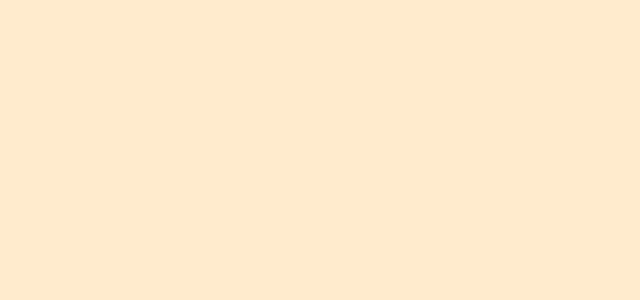
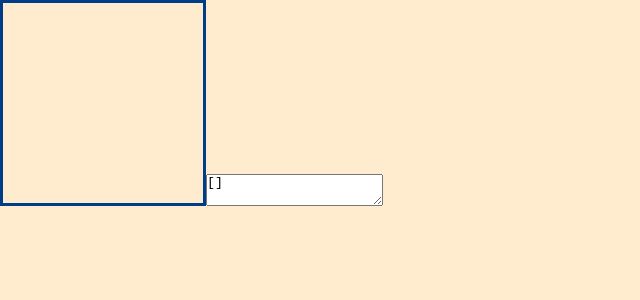
Before and after one commit to UnjuanableStudio/vcui, a Vue app: page /#/pointer_path in a window 1280 px wide. Before the commit this address had no page. Shown: the top 300 px of the page, without its empty margins (0-640 px from the left). Built offline with nearby package versions, Linux system fonts and the light colour scheme.

Commit message:
1.修改组件前缀方法 2.增加划动轨迹点检测组件

```diff
--- a/example/pages/TestPcApp.vue
+++ b/example/pages/TestPcApp.vue
@@ -1,8 +1,21 @@
 <template>
-    <vc-pc-app-layout v-model:show-left-panel="lp">
-        <template #content="size">
-            {{ size.width }}
-            {{ size.height }}
+    <vc-pc-app-layout v-model:show-left-panel="lp" :inBox="false">
+        <template #header-left>
+            <span style="color: #f0f2f4">header-left</span>
+        </template>
+        <template #header-right>
+            <span style="color: red">dsadasd</span>
+        </template>
+        <template #left-panel>
+            <ul style="color: #f0f2f4; text-align: center">
+                <li>1</li>
+                <li>2</li>
+                <li>3</li>
+            </ul>
+        </template>
+        <template #content="cont">
+            {{cont.width}}
+            {{cont.height}}
         </template>
     </vc-pc-app-layout>
 </template>
--- /dev/null
+++ b/example/pages/TestPointerPath.vue
@@ -0,0 +1,23 @@
+<script setup>
+import {ref} from "vue"
+import PointerPath from "../../src/component/PointerPath/PointerPath.vue";
+
+const points = ref([])
+const onDraw = (p) => {
+    points.value.length = 0
+    p.forEach(item=>{
+        points.value.push(item)
+    })
+}
+</script>
+
+<template>
+    <pointer-path class="border" @change="onDraw"></pointer-path>
+    <textarea>{{points}}</textarea>
+</template>
+
+<style scoped>
+.border {
+    border: #003d88 solid 3px;
+}
+</style>
--- a/example/router/index.js
+++ b/example/router/index.js
@@ -1,25 +1,25 @@
 import {createRouter, createWebHashHistory} from "vue-router"
-import Home from '../pages/index.vue'
-import Image from '../pages/TestImage.vue'
-import ScrollView from "../pages/TestScrollView.vue";
-import TestPcApp from "../pages/TestPcApp.vue";
 
 const routes = [
     {
-        path: '/', component: Home,
+        path: '/', component: () => import("../pages/index.vue"),
         meta: {label: "首页"}
     },
     {
-        path: '/image', component: Image,
+        path: '/image', component: () => import("../pages/TestImage.vue"),
         meta: {label: "Image"}
     },
     {
-        path: '/scroll_view', component: ScrollView,
+        path: '/scroll_view', component: () => import("../pages/TestScrollView.vue"),
         meta: {label: "ScrollView"}
     },
     {
-        path: '/pc_app', component: TestPcApp,
+        path: '/pc_app', component: () => import("../pages/TestPcApp.vue"),
         meta: {label: "PC Layout"}
+    },
+    {
+        path: '/pointer_path', component: () => import("../pages/TestPointerPath.vue"),
+        meta: {label: "通过画布获取轨迹点"}
     }
 ]
 
--- a/src/_utils/index.js
+++ b/src/_utils/index.js
@@ -1,5 +1,5 @@
 const COMPONENT_PREFIX = 'Vc';
 
-export const getComponentPrefix = (options) => {
-    return options?.componentPrefix ?? COMPONENT_PREFIX;
+export const getPrefixComponent = (name) => {
+    return COMPONENT_PREFIX + name
 };
--- a/src/component/Image/index.js
+++ b/src/component/Image/index.js
@@ -1,10 +1,9 @@
 import _Image from "./Image.vue";
-import {getComponentPrefix} from "../../_utils/index.js";
+import {getPrefixComponent} from "../../_utils";
 
 const Image = Object.assign(_Image, {
     install: (app, options) => {
-        const componentPrefix = getComponentPrefix(options);
-        app.component(componentPrefix + _Image.name, _Image)
+        app.component(getPrefixComponent(_Image.name), _Image)
     }
 })
 export default Image
--- /dev/null
+++ b/src/component/PointerPath/PointerPath.vue
@@ -0,0 +1,58 @@
+<script>
+import {markRaw, onMounted, ref} from 'vue'
+
+export default {
+    props: {
+        width: {type: Number, default: 200},
+        height: {type: Number, default: 200},
+        color: {type: String, default: "red"},
+        lineWidth: {type: Number, default: 3},
+    },
+    emits: ["change"],
+    setup(props, ctx) {
+        const canvas = ref(null)
+        const flag = ref(false)
+        const points = markRaw([])
+        let ctx2d = null
+
+        onMounted(() => {
+            console.log(canvas.value)
+            ctx2d = canvas.value.getContext("2d");
+            ctx2d.lineWidth = props.lineWidth;
+            ctx2d.strokeStyle = props.color; //线条
+        })
+
+        const onStart = (e) => {
+            ctx2d.clearRect(0, 0, props.width, props.height);
+            flag.value = true
+            points.length = 0
+            ctx2d.beginPath()
+        }
+
+        const onMove = (e) => {
+            if (!flag.value) return;
+            const x = e.clientX - canvas.value.offsetLeft
+            const y = e.clientY - canvas.value.offsetTop
+            const point = {x: props.width - x, y: props.height - y}
+            ctx2d.lineTo(x, y);
+            ctx2d.stroke();
+            points.push(point)
+        }
+
+        const onEnd = (e) => {
+            flag.value = false
+            ctx.emit("change", points)
+        }
+
+        return {onEnd, onStart, onMove, canvas}
+    }
+}
+</script>
+
+<template>
+    <canvas ref="canvas" :width="width" :height="height"
+            @pointerdown="onStart"
+            @pointermove="onMove"
+            @pointerup="onEnd"
+            @pointerleave="onEnd"></canvas>
+</template>
--- /dev/null
+++ b/src/component/PointerPath/index.js
@@ -0,0 +1,9 @@
+import _PointerPath from "./PointerPath.vue";
+import {getPrefixComponent} from "../../_utils";
+
+const PointerPath = Object.assign(_PointerPath, {
+    install: (app, options) => {
+        app.component(getPrefixComponent("PointerPath"), _PointerPath)
+    }
+})
+export default PointerPath
--- a/src/layout/PcAppLayout/index.js
+++ b/src/layout/PcAppLayout/index.js
@@ -1,10 +1,9 @@
 import _PcAppLayout from "./PcAppLayout.vue";
-import {getComponentPrefix} from "../../_utils/index.js";
+import {getPrefixComponent} from "../../_utils";
 
 const PcAppLayout = Object.assign(_PcAppLayout, {
     install: (app, options) => {
-        const componentPrefix = getComponentPrefix(options);
-        app.component(componentPrefix + _PcAppLayout.name, _PcAppLayout)
+        app.component(getPrefixComponent(_PcAppLayout.name), _PcAppLayout)
     }
 })
 export default PcAppLayout
--- a/src/mask/EllipseMask/index.js
+++ b/src/mask/EllipseMask/index.js
@@ -1,11 +1,9 @@
 import _EllipseMask from "./EllipseMask.vue";
-import {getComponentPrefix} from "../../_utils/index.js";
+import {getPrefixComponent} from "../../_utils";
 
 const EllipseMask = Object.assign(_EllipseMask, {
     install: (app, options) => {
-        const componentPrefix = getComponentPrefix(options);
-        app.component(componentPrefix + _EllipseMask.name, _EllipseMask)
+        app.component(getPrefixComponent(_EllipseMask.name), _EllipseMask)
     }
 })
-
 export default EllipseMask
--- a/src/mask/Loading/index.js
+++ b/src/mask/Loading/index.js
@@ -1,11 +1,9 @@
 import _Loading from "./Loading.vue";
-import {getComponentPrefix} from "../../_utils/index.js";
+import {getPrefixComponent} from "../../_utils";
 
 const Loading = Object.assign(_Loading, {
     install: (app, options) => {
-        const componentPrefix = getComponentPrefix(options);
-        app.component(componentPrefix + _Loading.name, _Loading)
+        app.component(getPrefixComponent(_Loading.name), _Loading)
     }
 })
-
 export default Loading
--- a/src/view/FullScrollView/index.js
+++ b/src/view/FullScrollView/index.js
@@ -1,10 +1,9 @@
 import _FullScrollView from "./FullScrollView.vue";
-import {getComponentPrefix} from "../../_utils/index.js";
+import {getPrefixComponent} from "../../_utils";
 
 const FullScrollView = Object.assign(_FullScrollView, {
     install: (app, options) => {
-        const componentPrefix = getComponentPrefix(options);
-        app.component(componentPrefix + _FullScrollView.name, _FullScrollView)
+        app.component(getPrefixComponent(_FullScrollView.name), _FullScrollView)
     }
 })
 export default FullScrollView
```
